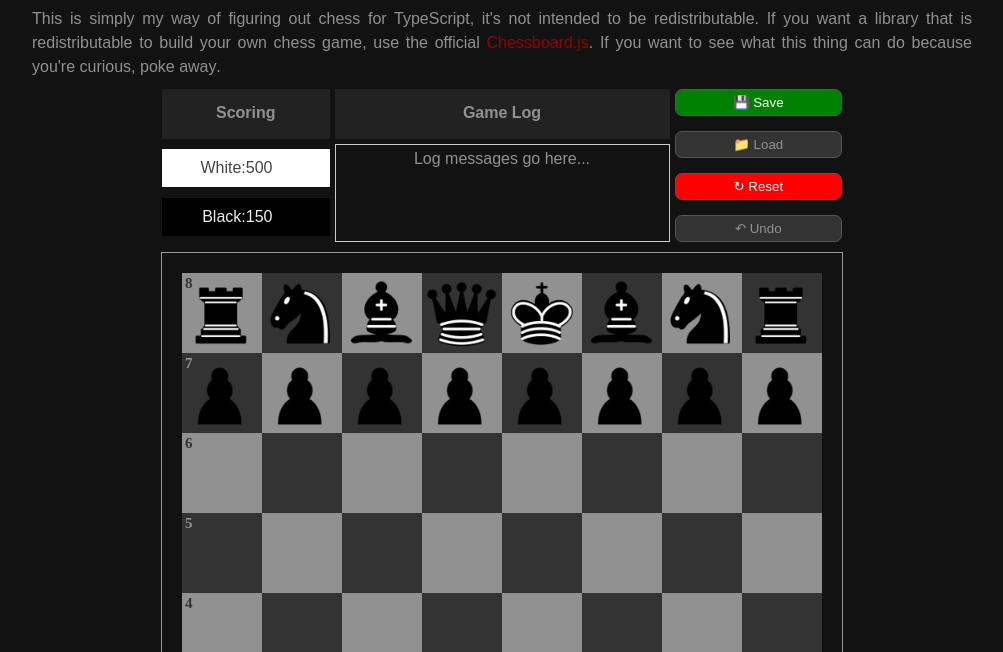
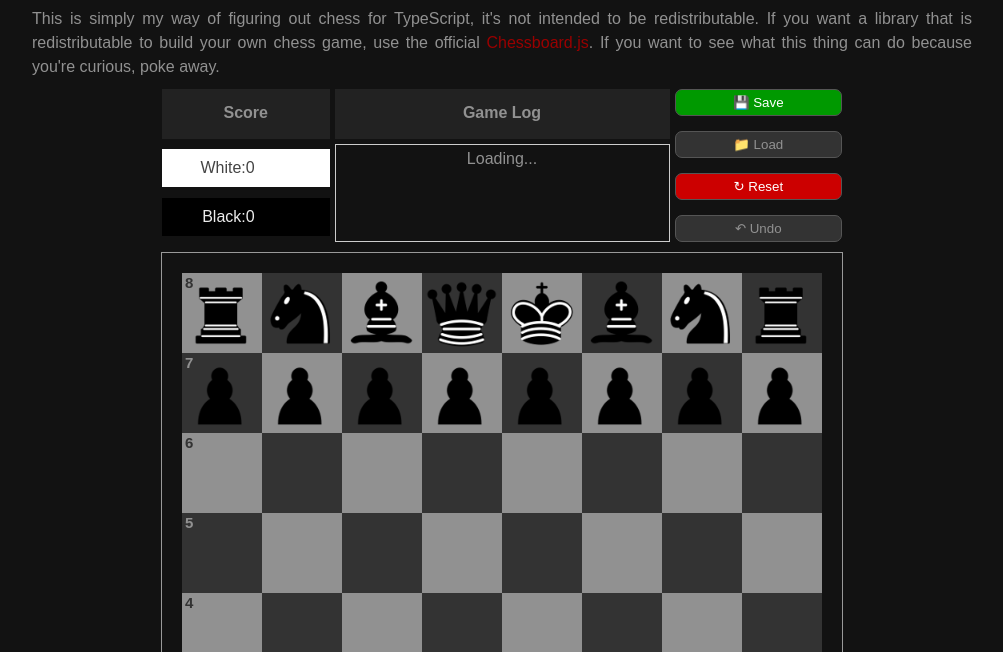
Before and after one commit to kdanieladams/typechess, a website built with webpack: page src/index.html in a window 1280 px wide. Shown: the part 148-800 px from the top of the page, without its empty margins (138-1141 px from the left). Built offline with nearby package versions, Linux system fonts and the light colour scheme.

Commit message:
generate html elements in js

```diff
--- a/src/index.html
+++ b/src/index.html
@@ -17,26 +17,8 @@
                 redistributable to build your own chess game, use the official
                 <a href="https://chessboardjs.com/" target="_blank">Chessboard.js</a>.
                 If you want to see what this thing can do because you're curious,
-                poke away<span class='raleway'>.</span></p>
-            <div id="chess_ui">
-                <header>
-                    <h4>Scoring</h4>
-                    <h4>Game Log</h4>
-                </header>
-                <div class="score">
-                    <span class="score-hdr white">White:</span>
-                    <span id="score_white" class="white">500</span>
-                    <span class="score-hdr black">Black:</span>
-                    <span id="score_black" class="black">150</span>
-                </div>
-                <div class="msgs">Log messages go here...</div>
-                <aside>
-                    <button class="success">💾 Save</button>
-                    <button>📁 Load</button>
-                    <button class="danger">↻ Reset</button>
-                    <button>↶ Undo</button>
-                </aside>
-            </div>
+                poke away.</p>
+            <div id="chess_ui"></div>
             <canvas id="chess_board" width="680" height="680"></canvas>
         </div>
         <img id="pieces_img" src="./pieces.png" class="hidden">
--- a/src/styles.css
+++ b/src/styles.css
@@ -1,6 +1,8 @@
 /* @import url('https://fonts.googleapis.com/css?family=Raleway&display=swap'); */
 
 /**
+ * Styles.css
+ * ----------
  * Styles for the demo page.
  */
 a:link, a:visited, a:active {
@@ -47,6 +49,6 @@ p {
     display: none;
 }
 
-.raleway {
+/* .raleway {
     font-family: 'Raleway';
-}
+} */
--- a/src/ts/config.json
+++ b/src/ts/config.json
@@ -11,7 +11,8 @@
     "colorSqPossible": "#40ff00",
     "colorSqCastleable": "#5900b3",
 
-    "uiFontLarge": "bold 20px Raleway",
-    "uiFontSmall": "16px Raleway",
-    "uiFontBtn": "bold 15px Raleway"
+    "uiId": "chess_ui",
+    "uiFontLarge": "bold 20px sans-serif",
+    "uiFontSmall": "16px sans-serif",
+    "uiFontBtn": "bold 15px sans-serif"
 }
--- a/src/ts/lib/Match.ts
+++ b/src/ts/lib/Match.ts
@@ -3,6 +3,7 @@ import { Board } from './Board';
 import { Cell } from './Cell';
 import { ChessAi } from './ChessAi';
 import { ChessUi } from './ui/ChessUi';
+import { ChessUiHtml } from './ui/ChessUiHtml';
 import { King } from './pieces/King';
 import { Piece } from './pieces/_Piece';
 import { Rook } from './pieces/Rook';
@@ -14,14 +15,14 @@ import { Turn } from './Turn';
  */
 export class Match {
     ai: ChessAi;
-    ui: ChessUi;
+    ui: ChessUiHtml;
     board: Board;
     checkmate: boolean = false;
     team1: Team;
     team2: Team;
     turns: Turn[] = new Array();
 
-    constructor(board: Board, team1: Team, team2: Team) {
+    constructor(board: Board, team1: Team, team2: Team, ui: ChessUiHtml) {
         if(team1.side != team2.side) {
             this.board = board;
             this.team1 = team1;
@@ -30,7 +31,7 @@ export class Match {
             this.setupPieces(this.team1);
             this.setupPieces(this.team2);
             this.ai = new ChessAi(this.board);
-            this.ui = new ChessUi();
+            this.ui = ui;
 
             return this;
         }
@@ -81,37 +82,36 @@ export class Match {
                 this.draw();
             }
             // click ui buttons
-            else if(this.ui.clickedUndoBtn(event)) {
-                this.undoMove();
-            }
-            else if(this.ui.clickedLoadBtn(event)) {
-                this.load();
-            }
-            else if(this.ui.clickedResetBtn(event)) {
-                this.reset();
-            }
-            else if(this.ui.clickedSaveBtn(event)) {
-                this.save();
-            }
+            // else if(this.ui.clickedUndoBtn(event)) {
+            //     this.undoMove();
+            // }
+            // else if(this.ui.clickedLoadBtn(event)) {
+            //     this.load();
+            // }
+            // else if(this.ui.clickedResetBtn(event)) {
+            //     this.reset();
+            // }
+            // else if(this.ui.clickedSaveBtn(event)) {
+            //     this.save();
+            // }
             // de-select a piece to move
             else {
                 this.clearPossible();
                 this.draw();
             }
         }
-        else if(this.ui.clickedResetBtn(event)) {
-            this.reset();
-        }
+        // else if(this.ui.clickedResetBtn(event)) {
+        //     this.reset();
+        // }
     }
 
     draw() {
         this.board.draw();
-        /*
-        this.ui.draw(this.board.ctx,
-            this.getWhiteTeam().getScore(),
-            this.getBlackTeam().getScore(),
-            this.turns);
-        */
+        this.ui.draw();
+        // this.ui.draw(this.board.ctx,
+        //     this.getWhiteTeam().getScore(),
+        //     this.getBlackTeam().getScore(),
+        //     this.turns);
     }
 
     finishTurn() {
--- /dev/null
+++ b/src/ts/lib/ui/ChessUiHtml.ts
@@ -0,0 +1,97 @@
+import { CANVASMARGIN } from '../../globals';
+
+export class ChessUiHtml {
+    private _initialized: boolean = false;
+    private _msgs_div: HTMLDivElement;
+    private _score_white: HTMLSpanElement;
+    private _score_black: HTMLSpanElement;
+    private _ui_div: HTMLDivElement;
+
+    constructor(ui_div: HTMLDivElement) {
+        this._ui_div = ui_div;
+    }
+
+    private _add_btns() {
+        let aside = document.createElement("aside"),
+            saveBtn = document.createElement("button"),
+            loadBtn = document.createElement("button"),
+            resetBtn = document.createElement("button"),
+            undoBtn = document.createElement("button");
+
+        saveBtn.classList.add("success");
+        resetBtn.classList.add("danger");
+
+        saveBtn.innerHTML = "💾 Save";
+        loadBtn.innerHTML = "📁 Load";
+        resetBtn.innerHTML = "↻ Reset";
+        undoBtn.innerHTML = "↶ Undo";
+
+        // TODO: tie up button onClick callbacks
+
+        aside.append(saveBtn, loadBtn, resetBtn, undoBtn);
+        this._ui_div.appendChild(aside);
+    }
+
+    private _add_header() {
+        let header = document.createElement("header"),
+            score_h4 = document.createElement("h4"),
+            msgs_h4 = document.createElement("h4");
+
+        score_h4.innerHTML = "Score";
+        msgs_h4.innerHTML = "Game Log";
+
+        header.append(score_h4, msgs_h4);
+        this._ui_div.appendChild(header);
+    }
+
+    private _add_msgs() {
+        let msgs = document.createElement("div");
+
+        msgs.classList.add("msgs");
+        msgs.innerHTML = "Loading...";
+
+        this._ui_div.appendChild(msgs);
+        this._msgs_div = msgs;
+    }
+
+    private _add_score() {
+        let score = document.createElement("div"),
+            white_hdr = document.createElement("span"),
+            white_score = document.createElement("span"),
+            black_hdr = document.createElement("span"),
+            black_score = document.createElement("span");
+
+        white_hdr.classList.add("score-hdr", "white");
+        white_score.classList.add("white");
+        white_score.id = "score_white";
+
+        black_hdr.classList.add("score-hdr", "black");
+        black_score.classList.add("black");
+        black_score.id = "score_black";
+
+        white_hdr.innerHTML = "White:";
+        white_score.innerHTML = "0";
+        black_hdr.innerHTML = "Black:";
+        black_score.innerHTML = "0";
+
+        score.classList.add("score");
+        score.appendChild(white_hdr);
+        score.appendChild(white_score);
+        score.appendChild(black_hdr);
+        score.appendChild(black_score);
+
+        this._ui_div.appendChild(score);
+        this._score_black = black_score;
+        this._score_white = white_score;
+    }
+
+    draw() {
+        if(!this._initialized) {
+            this._add_header();
+            this._add_score();
+            this._add_msgs();
+            this._add_btns();
+            this._initialized = true;
+        }
+    }
+}
--- a/src/ts/main.ts
+++ b/src/ts/main.ts
@@ -4,17 +4,23 @@ import * as config from './config.json';
 
 import { SIDE } from './globals';
 import { Board } from './lib/Board';
+import { ChessUiHtml } from './lib/ui/ChessUiHtml';
 import { Match } from './lib/Match';
 import { Team } from './lib/Team';
 
 /**
  * Start
  */
-window.addEventListener('load', (event) => {
+window.addEventListener('load', (load_event) => {
     let canvas = document.getElementById(config.canvasId) as HTMLCanvasElement,
+        match = null,
         pieces = document.getElementById(config.piecesImgId) as HTMLImageElement,
-        match = new Match(new Board(canvas, pieces), new Team(SIDE.white), new Team(SIDE.black));
+        ui_div = document.getElementById(config.uiId) as HTMLDivElement;
 
+    match = new Match(new Board(canvas, pieces),
+        new Team(SIDE.white),
+        new Team(SIDE.black),
+        new ChessUiHtml(ui_div));
     match.draw();
 
     canvas.addEventListener('click', (event) => {
--- a/src/typechess.css
+++ b/src/typechess.css
@@ -1,4 +1,6 @@
 /**
+ * Typechess.css
+ * -------------
  * Styles specific to the app.
  */
 #chess_board {
@@ -19,6 +21,10 @@
     grid-gap: 5px;
 }
 
+
+/**
+ * Button Aside
+ */
 #chess_ui aside {
     grid-area: btns;
     /* background-color: green; */
@@ -33,6 +39,12 @@
     border: solid 1px #555;
     padding: 5px;
     border-radius: 7px;
+    cursor: pointer;
+}
+
+#chess_ui aside button:active {
+    /* filter: brightness(50%); */
+    background-color: #222;
 }
 
 #chess_ui aside button:last-child {
@@ -40,15 +52,27 @@
 }
 
 #chess_ui aside button.success {
-    background-color: green;
+    background-color: #090;
     color: white;
 }
 
+#chess_ui aside button.success:active {
+    background-color: #040;
+}
+
 #chess_ui aside button.danger {
-    background-color: red;
+    background-color: #c00;
     color: white;
 }
 
+#chess_ui aside button.danger:active {
+    background-color: #700;
+}
+
+
+/**
+ * Header
+ */
 #chess_ui header {
     grid-area: header;
     display: grid;
@@ -64,6 +88,10 @@
     background-color: #222;
 }
 
+
+/**
+ * Score
+ */
 #chess_ui div.score {
     grid-area: score;
     /* background-color: blue; */
@@ -92,6 +120,10 @@
     color: #ececec;
 }
 
+
+/**
+ * Messages
+ */
 #chess_ui div.msgs {
     grid-area: msgs;
     /* background-color: red; */
@@ -101,6 +133,10 @@
     overflow-y: scroll;
 }
 
+
+/**
+ * Miscellaneous
+ */
 #pieces_img {
     display: none;
 }
```
